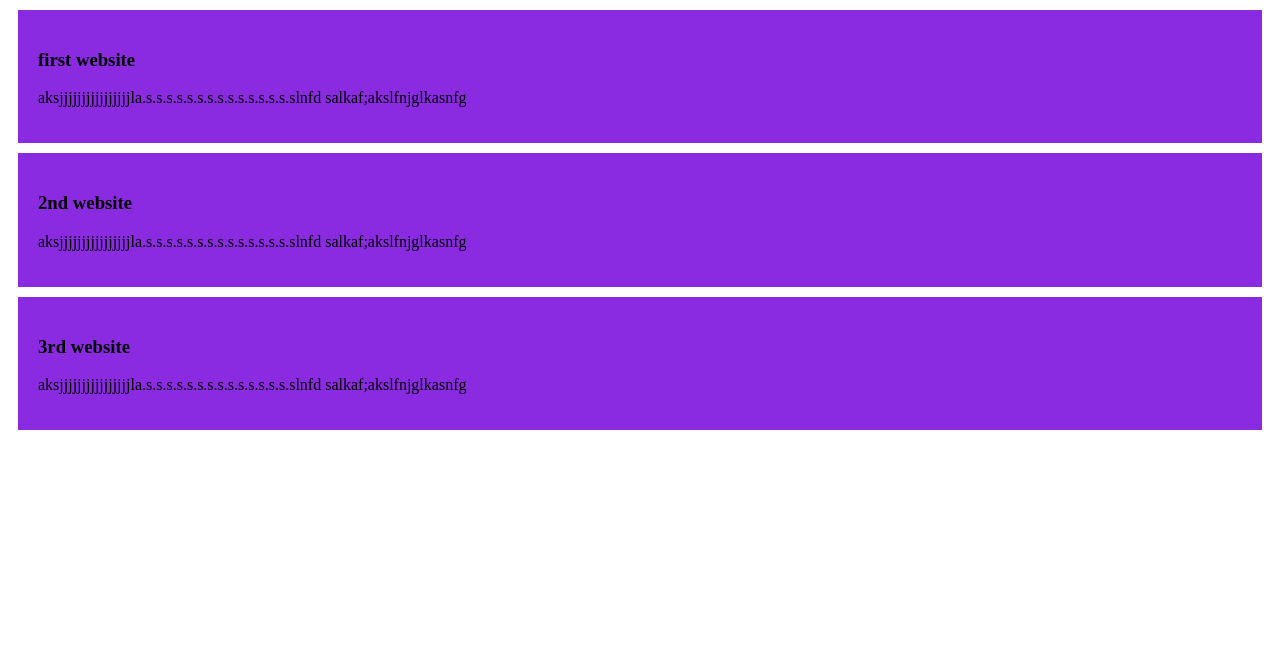
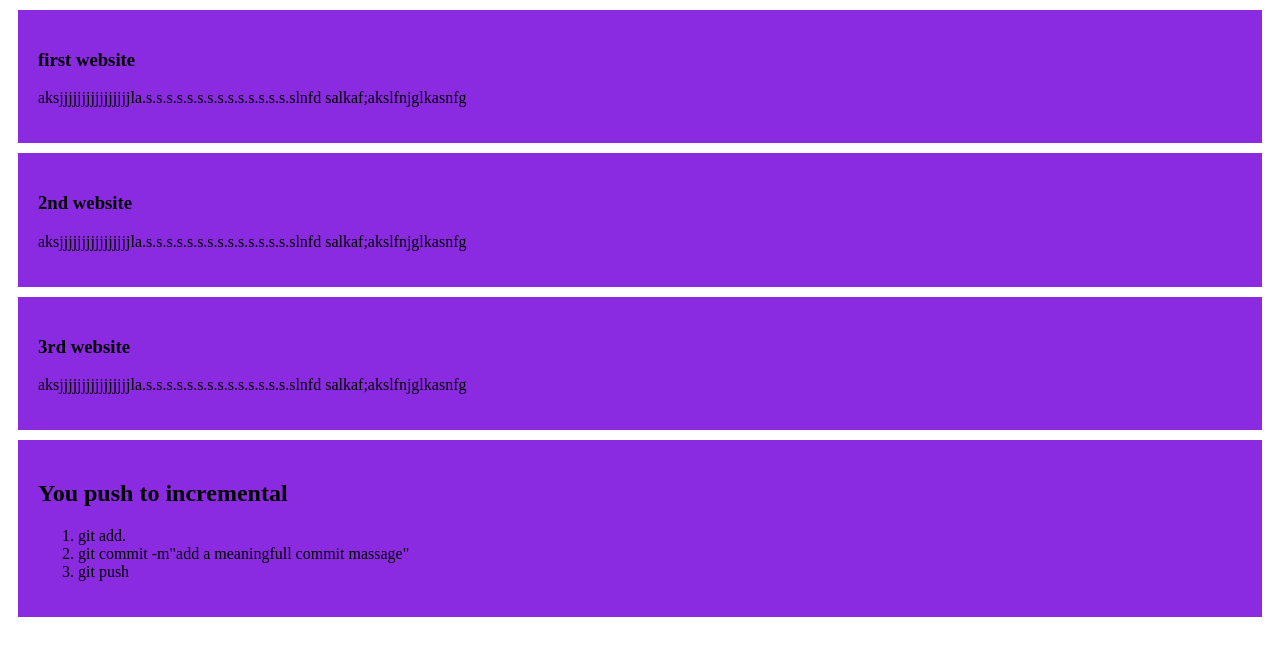
Before and after one commit to Sudipto-Acharjee-Dhrubo/github-repo, a plain HTML site: page index.html in a window 1280 px wide. Drawn offline with Linux system fonts and the light colour scheme.

Commit message:
added to push the code

```diff
--- a/index.html
+++ b/index.html
@@ -24,5 +24,15 @@
             salkaf;akslfnjglkasnfg
         </p>
     </div>
+    <div>
+        <h2>
+            You push to incremental
+        </h2>
+        <ol>
+               <li>git add.</li>
+               <li>git commit -m"add a meaningfull commit massage"</li>
+               <li>git push</li>
+        </ol>
+    </div>
 </body>
 </html>
```
